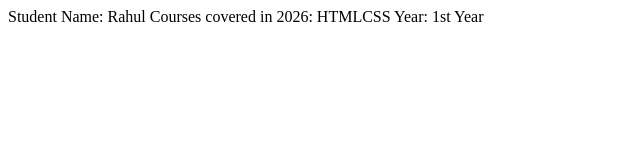
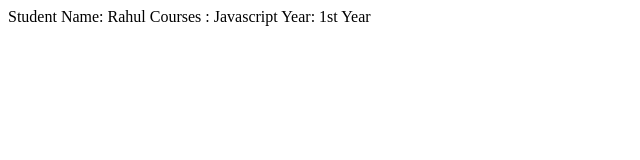
Before and after one commit to Dhrub17/Open-source-Project, a plain HTML site: page index.html in a window 1280 px wide. Shown: the whole page, without its empty margins (0-640 px from the left). Drawn offline with Linux system fonts and the light colour scheme.

Commit message:
Update index.html

```diff
--- a/index.html
+++ b/index.html
@@ -7,7 +7,7 @@
 </head>
 <body>
 Student Name: Rahul
-Courses covered in 2026: HTMLCSS
+Courses : Javascript
 Year: 1st Year
 </body>
 </html>
```
